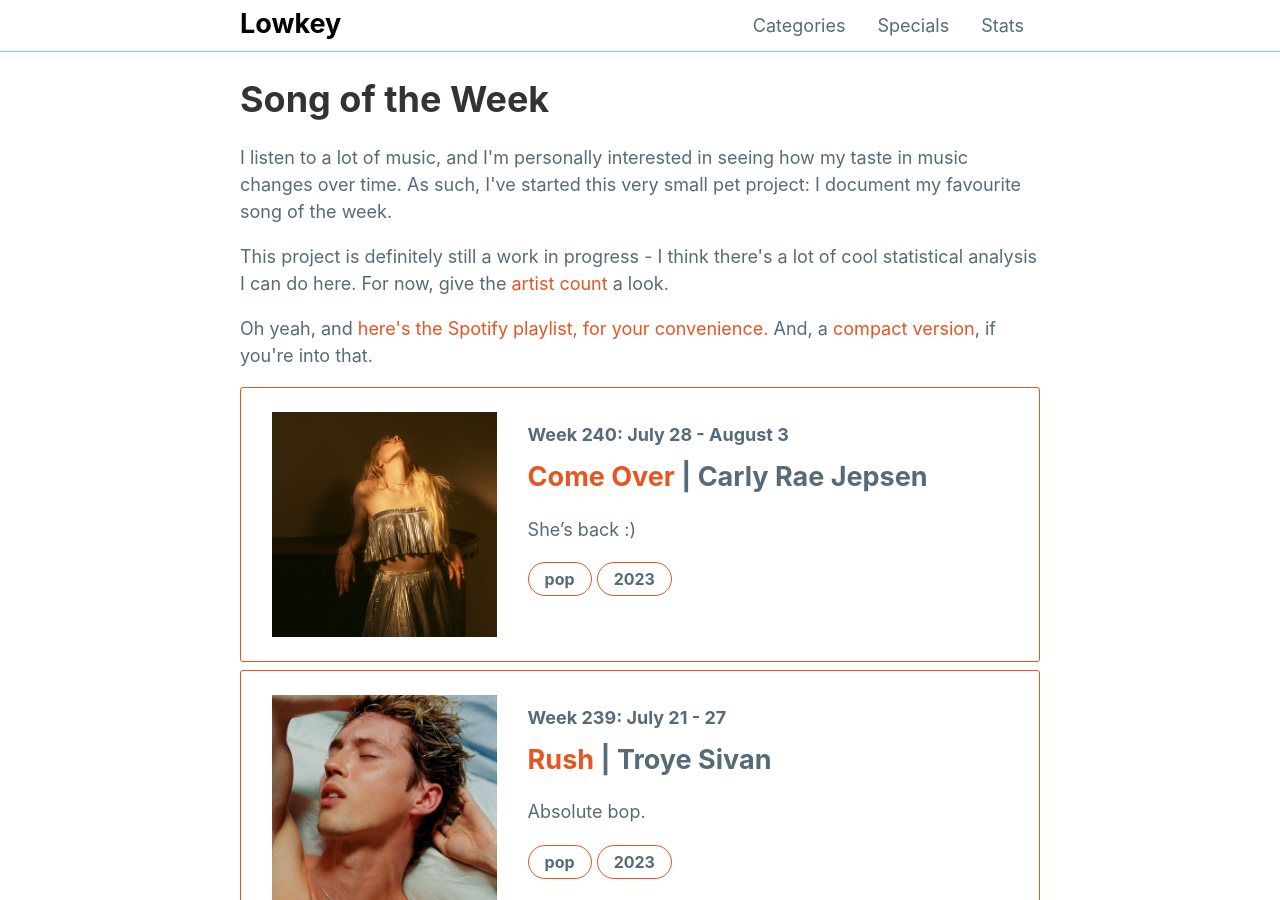
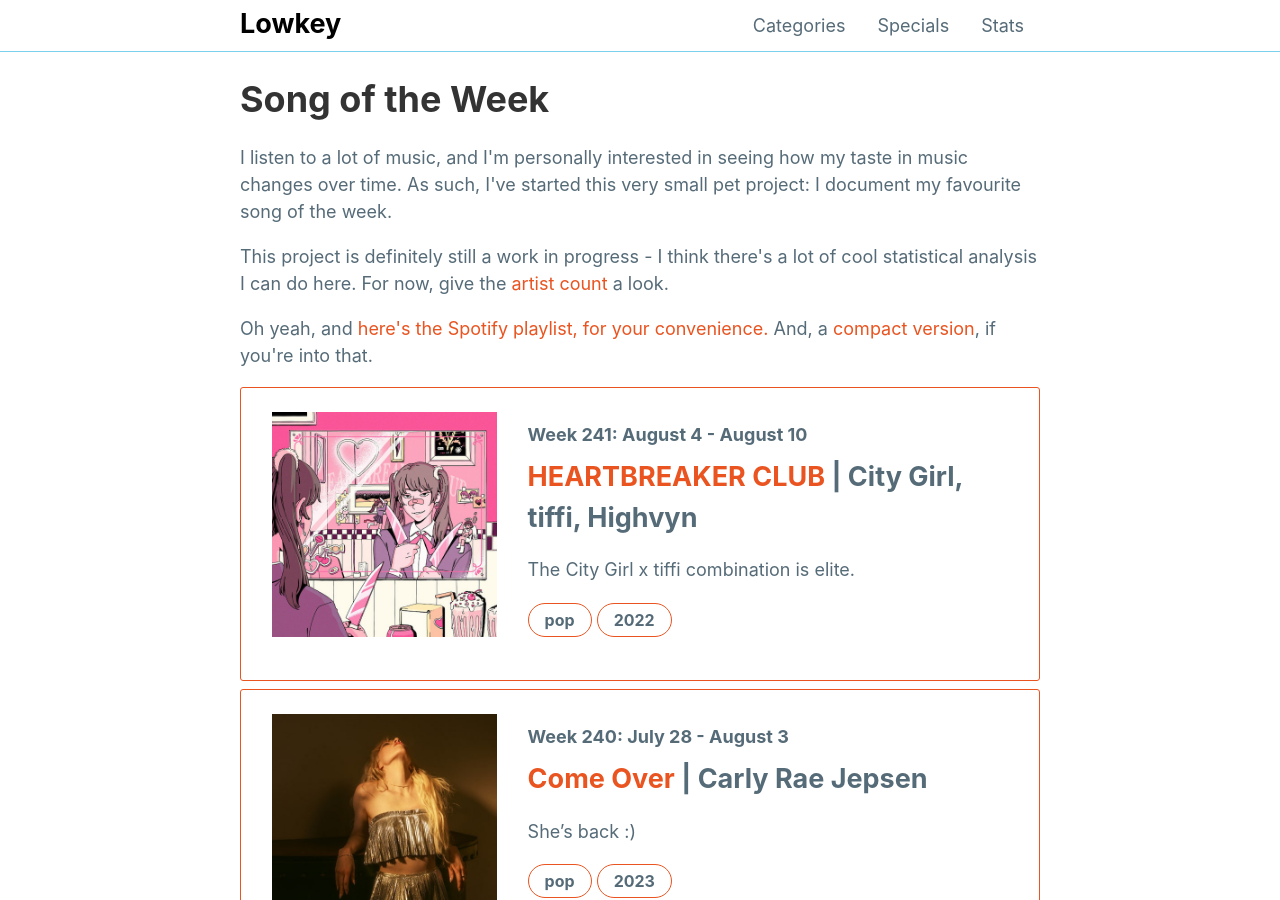
Before and after one commit to mattxwang/lowkey, a Jekyll site: the page built from stats/song-of-the-week.html, in a window 1280 px wide and 900 px high. Built offline with Jekyll 4.4.1, drawn with Linux system fonts in a browser that asks for light colours; comment, search, counter and statistics services are not loaded.

Commit message:
soda & drugs

```diff
--- a/_data/sotw.yml
+++ b/_data/sotw.yml
@@ -2687,3 +2687,15 @@ week240:
   genre: "pop"
   year: 2023
   blurb: She's back :)
+week241:
+  week: "Week 241: August 4 - August 10"
+  title: "HEARTBREAKER CLUB"
+  artists:
+  - "City Girl"
+  - "tiffi"
+  - "Highvyn"
+  album: "HEARTBREAKER CLUB"
+  album_art: "heartbreaker-club.jpeg"
+  genre: "pop"
+  year: 2022
+  blurb: The City Girl x tiffi combination is elite.
```
Also changed, not shown: img/albums/heartbreaker-club.jpeg (added).
